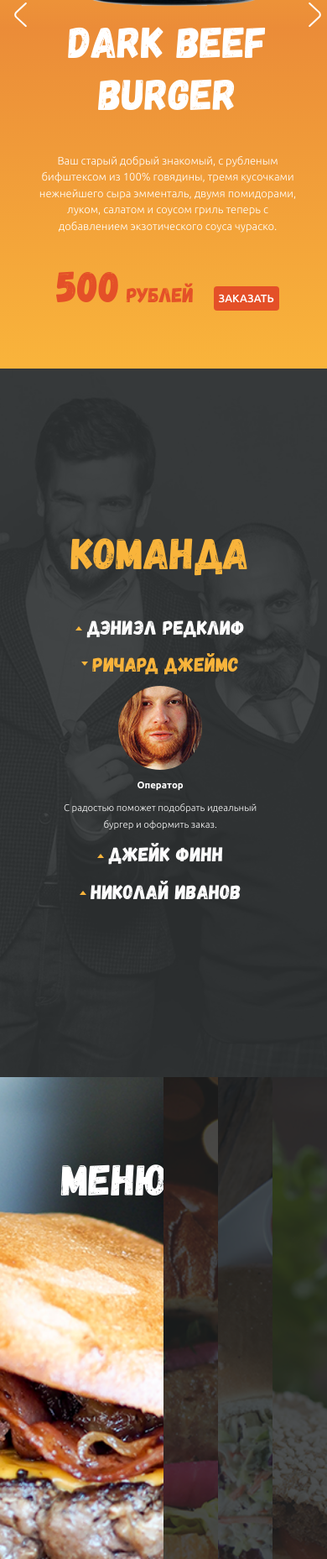
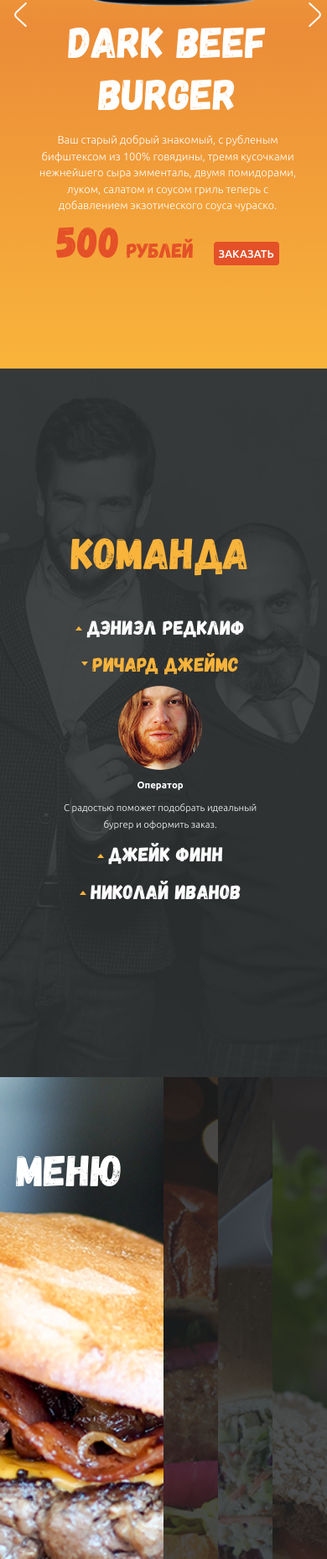
Before and after one commit to Jeerihon/Burgers, a plain HTML site: page html/index.html in a window 390 px wide. Shown: the part 2093-3950 px from the top of the page at 84% size. Drawn offline with Linux system fonts and the light colour scheme.

Commit message:
upd: adaptive menu and burgers fixed

```diff
--- a/css/layout/_burgers.scss
+++ b/css/layout/_burgers.scss
@@ -125,8 +125,11 @@
   margin-bottom: rem(56px);
 
   @include tablets {
-    width: 85%;
     margin-bottom: rem(50px);
+  }
+
+  @include phones {
+    margin-bottom: 5%;
   }
 }
 
@@ -136,6 +139,15 @@
   color: $white;
   line-height: rem(24px);
   margin-bottom: rem(36px);
+
+
+  @include tablets {
+    margin-bottom: 5%;
+  }
+
+  @include phones {
+    margin-bottom: 0;
+  }
 }
 
 .burger__order {
--- a/css/layout/_menu.scss
+++ b/css/layout/_menu.scss
@@ -3,10 +3,17 @@
 .menu {
   position: relative;
   background: url(/images/menu-bg.png) center center / cover no-repeat;
+  display: flex;
 }
 
 .menu__title {
-  position: absolute;
-  top: 6.875rem;
-  left: 5.625rem;
+  display: flex;
+  margin-top: 10%;
+  margin-left: 10%;
+
+
+  @include phones {
+    margin-top: 20%;
+    margin-left: 5%;
+  }
 }
```
Also changed, not shown: css/main.css, 1 other file.
